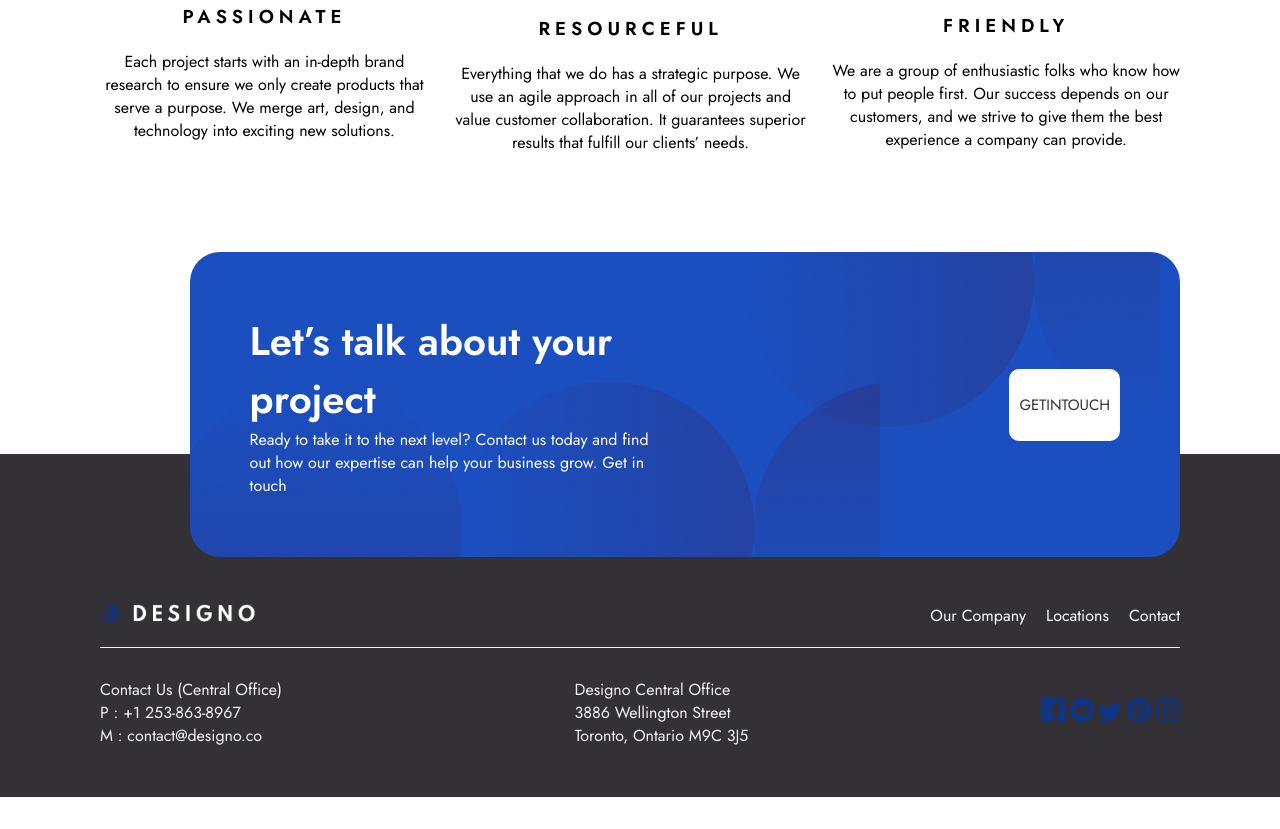
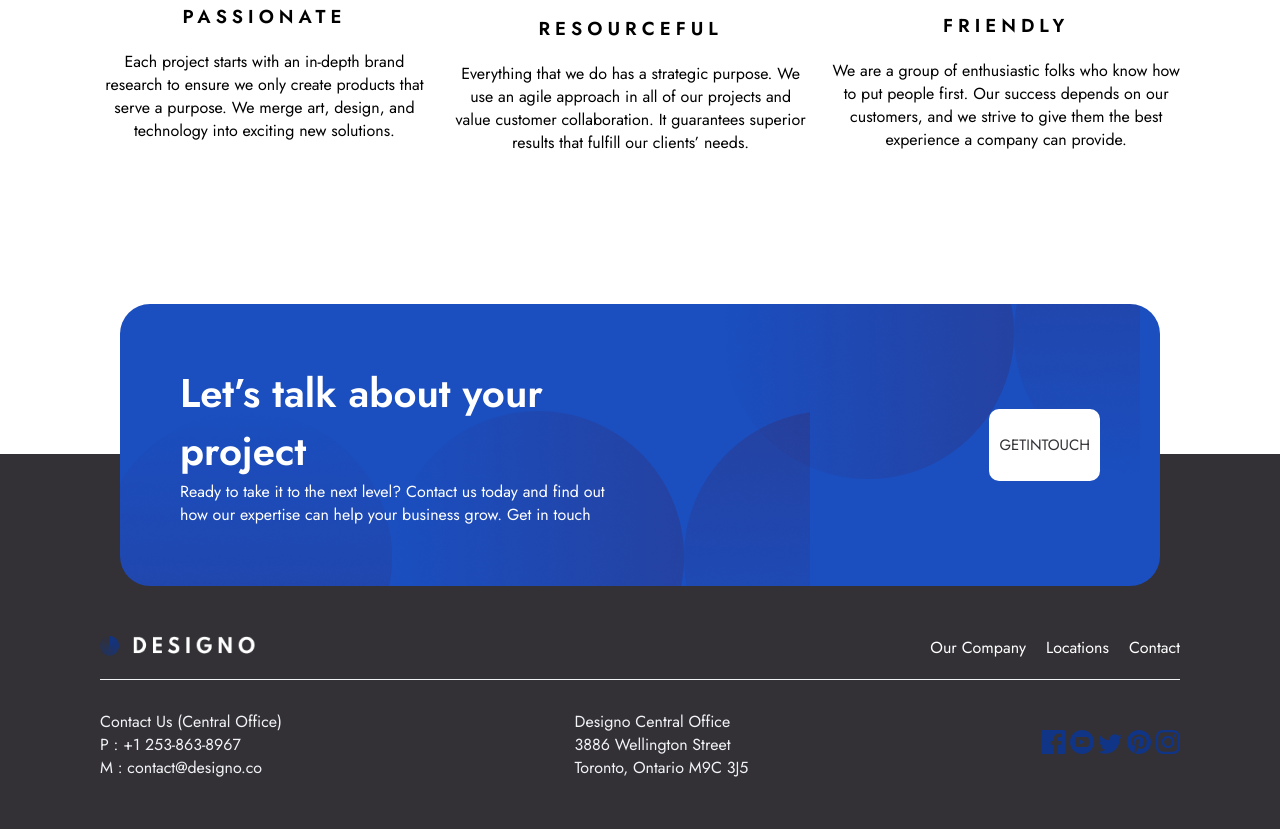
Before and after one commit to MubarakMA/Designoproject, a plain HTML site: page index.html in a window 1280 px wide. Shown: the part 1685-2514 px from the top of the page. Before the commit the page ends 2482 px from the top, so only its background shows below. Drawn offline with Linux system fonts and the light colour scheme.

Commit message:
re edited my floating-talk in index.html

```diff
--- a/index.html
+++ b/index.html
@@ -88,15 +88,16 @@
     </main>
 
 <div class='talk-house'>
-    <div class="floating-talk ">
-        <div class="talk">
-            <h3>Let’s talk about your project</h3>
-            <p>Ready to take it to the next level? Contact us today and find out how our expertise can help your business grow. Get in touch</p>
-        </div>
-        <button><p>Getintouch</p></button>
-    </div>
+
 
     <footer>
+        <div class="floating-talk ">
+            <div class="talk">
+                <h3>Let’s talk about your project</h3>
+                <p>Ready to take it to the next level? Contact us today and find out how our expertise can help your business grow. Get in touch</p>
+            </div>
+            <button><p>Getintouch</p></button>
+        </div>
             <div class="foothead">
                 <div class="logo"><img src="./Images/footer logo.png" alt=""></div>
 
--- a/styles.css
+++ b/styles.css
@@ -246,16 +246,17 @@ button:hover{
     background-repeat: no-repeat;
     background-position: bottom left, top right 20px;
     background-color: var(--deep-blue);
-    margin: 100px 100px 0 100px;
+    margin: 0px 20px 50px 20px;
     display: flex;
     flex-direction: row;
     gap: 40%;
     padding: 60px;
     border-radius: 30px;
     color: var(--white);
-    position: absolute;
-    bottom: 70%;
-    left: 7%;
+    /* position: absolute; */
+    /* bottom: 70%; */
+    /* left: 7%; */
+    margin-top: -200px;
 }
 .talk h3{
     font-size: var(--font-size-title);
@@ -270,7 +271,7 @@ footer{
     display: flex;
     flex-direction: column;
     background-color: var(--dark-grey);
-    padding: 150px 100px 50px 100px;
+    padding: 50px 100px 50px 100px;
 }
 .foothead{
     display: flex;
```
